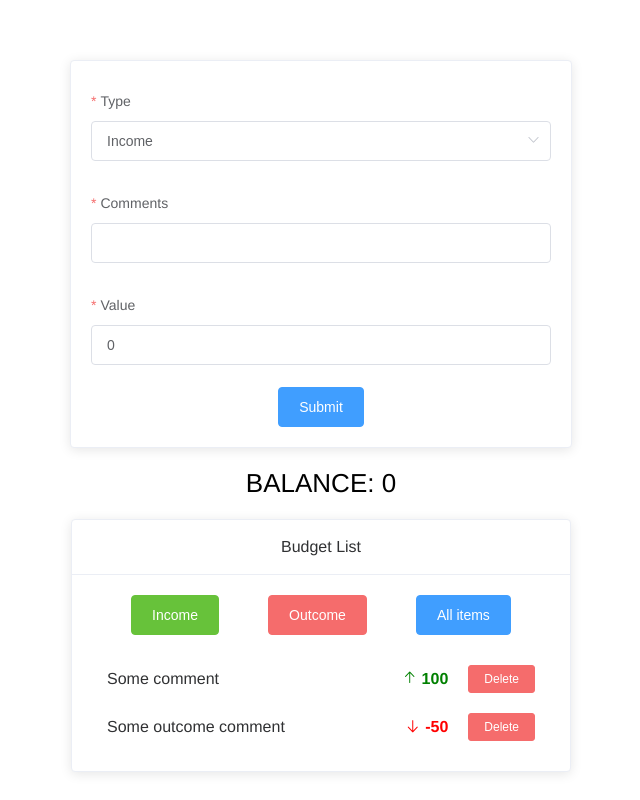
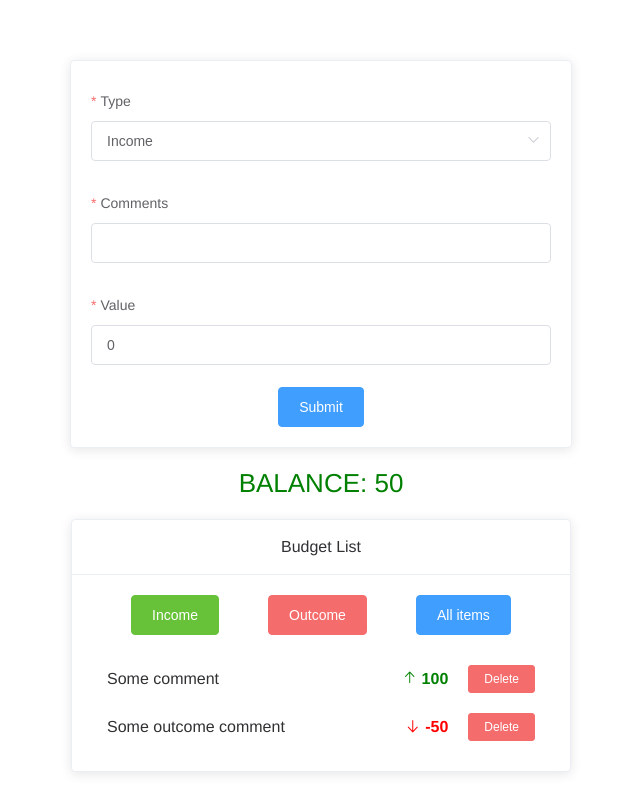
Before and after one commit to IvanNever/vue-budget-app, a Vue app: page / in a window 1280 px wide. Shown: the whole page, without its empty margins (319-959 px from the left). Built offline with nearby package versions, Linux system fonts and the light colour scheme.

Commit message:
TotalBalance component refactor

```diff
--- a/src/App.vue
+++ b/src/App.vue
@@ -1,8 +1,8 @@
 <template>
   <div id="app">
     <Form @submitForm="onFormSubmit"/>
-    <TotalBalance :total="totalBalance"/>
-    <BudgetList :list="list" @deleteItem="onDeleteItem"/>
+    <TotalBalance/>
+    <BudgetList />
   </div>
 </template>
 
@@ -18,34 +18,9 @@ export default {
     TotalBalance,
     Form,
   },
-  data: () => ({
-    list: {
-      // 1: {
-      //   type: 'INCOME',
-      //   value: 100,
-      //   comment: 'Some comment',
-      //   id: 1,
-      // },
-      // 2: {
-      //   type: 'OUTCOME',
-      //   value: -50,
-      //   comment: 'Some outcome comment',
-      //   id: 2,
-      // },
-    },
-  }),
-  computed: {
-    totalBalance() {
-      return Object.values(this.list).reduce((acc, item) => acc + item.value, 0);
-    },
-  },
+  data: () => ({}),
+
   methods: {
-    onDeleteItem(id) {
-      const confirmDelete = confirm ('Are you sure?');
-      if (confirmDelete) {
-        return this.$delete(this.list, id);
-      } else { return }
-    },
     onFormSubmit(data) {
       const newObj = {
         ...data,
--- a/src/components/TotalBalance.vue
+++ b/src/components/TotalBalance.vue
@@ -1,28 +1,33 @@
 <template>
-  <div class="total-value" :style="{'color': BalanceColor }">Balance: {{ total }}</div>
+  <div class="total-value" :style="{'color': BalanceColor }">Balance: {{ totalBalance }}</div>
 </template>
 
 <script>
+import { mapGetters } from 'vuex';
+
 export default {
   name: 'TotalBalance',
-  props: {
-    total: {
-      type: Number,
-      default: 0,
-      },
-  },
 
   computed: {
+    ...mapGetters("dataList", ["budgetList"]),
+
+    totalBalance() {
+      return Object.values(this.budgetList).reduce((acc, item) => acc + item.value, 0)
+    },
+
     BalanceColor() {
-      if (this.total === 0) {
+      //todo: need to refactor
+      const total = Object.values(this.budgetList).reduce((acc, item) => acc + item.value, 0);
+      if (total === 0) {
         return "black";
-      } else if (this.total > 0) {
+      } else if (total  > 0) {
         return "green";
       } else {
         return "red";
       }
     },
   },
+
 }
 </script>
 
```
